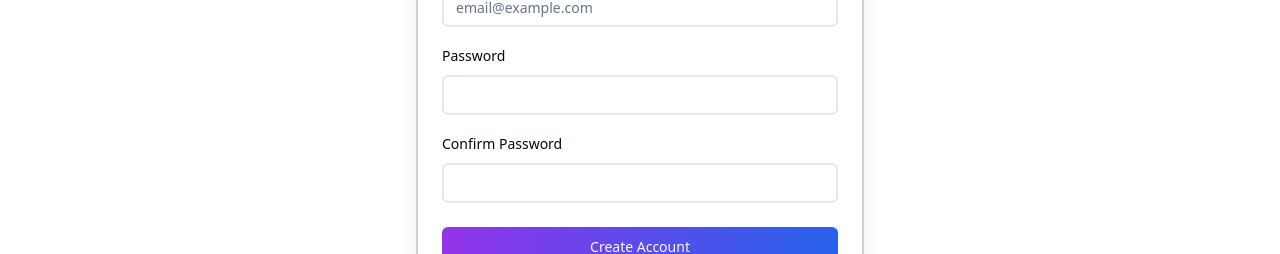
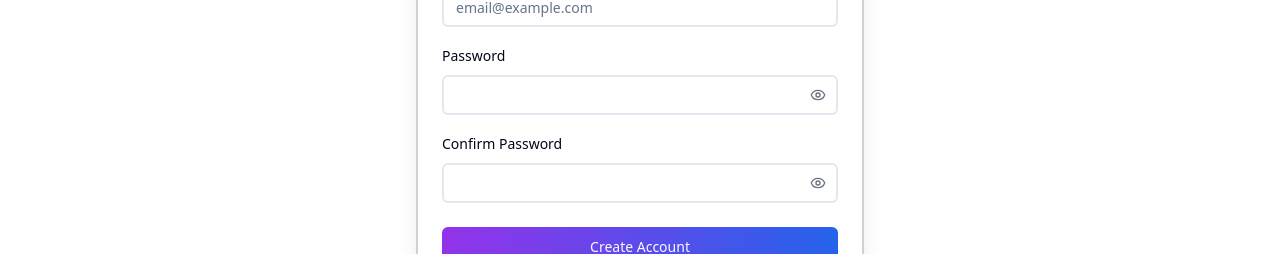
Before and after one commit to Sathya24200/fraud-guard-dashboard-view, a React (Vite) app: page /login in a window 1280 px wide. Both pictures are taken after a click on the tab "Sign Up". Shown: the part 440-694 px from the top of the page. Built offline with nearby package versions, Linux system fonts and the light colour scheme.

Commit message:
feat: Add password visibility toggle to signup page
Adds a show/hide password toggle to the password and confirm password input fields on the signup page.

```diff
--- a/src/pages/Login.tsx
+++ b/src/pages/Login.tsx
@@ -1,4 +1,3 @@
-
 import React, { useState } from 'react';
 import { useNavigate } from 'react-router-dom';
 import { Card, CardContent, CardDescription, CardFooter, CardHeader, CardTitle } from "@/components/ui/card";
@@ -7,7 +6,7 @@ import { Button } from "@/components/ui/button";
 import { Label } from "@/components/ui/label";
 import { Tabs, TabsContent, TabsList, TabsTrigger } from "@/components/ui/tabs";
 import { useAuth } from "@/context/AuthContext";
-import { HelpCircle, Shield, Lock } from "lucide-react";
+import { HelpCircle, Shield, Lock, Eye, EyeOff } from "lucide-react";
 
 const Login = () => {
   const [email, setEmail] = useState('');
@@ -18,6 +17,8 @@ const Login = () => {
   const { login, register } = useAuth();
   const navigate = useNavigate();
   const [activeTab, setActiveTab] = useState('login');
+  const [showPassword, setShowPassword] = useState(false);
+  const [showConfirmPassword, setShowConfirmPassword] = useState(false);
 
   const handleLogin = async (e: React.FormEvent) => {
     e.preventDefault();
@@ -51,6 +52,14 @@ const Login = () => {
     } finally {
       setIsLoading(false);
     }
+  };
+
+  const togglePasswordVisibility = () => {
+    setShowPassword(!showPassword);
+  };
+
+  const toggleConfirmPasswordVisibility = () => {
+    setShowConfirmPassword(!showConfirmPassword);
   };
 
   return (
@@ -100,14 +109,32 @@ const Login = () => {
                 </div>
                 <div className="space-y-2">
                   <Label htmlFor="password">Password</Label>
+                  <div className="relative">
                     <Input
                       id="password"
-                    type="password"
+                      type={showPassword ? "text" : "password"}
                       value={password}
                       onChange={(e) => setPassword(e.target.value)}
                       required
-                    className="border-2 focus:ring-2 focus:ring-blue-400"
+                      className="border-2 focus:ring-2 focus:ring-blue-400 pr-10"
                     />
+                    <Button
+                      type="button"
+                      variant="ghost"
+                      size="icon"
+                      className="absolute right-0 top-0 h-full px-3 py-2"
+                      onClick={togglePasswordVisibility}
+                    >
+                      {showPassword ? (
+                        <EyeOff className="h-4 w-4 text-gray-500" />
+                      ) : (
+                        <Eye className="h-4 w-4 text-gray-500" />
+                      )}
+                      <span className="sr-only">
+                        {showPassword ? "Hide password" : "Show password"}
+                      </span>
+                    </Button>
+                  </div>
                 </div>
               </CardContent>
               <CardFooter className="flex flex-col items-start">
@@ -152,25 +179,61 @@ const Login = () => {
                 </div>
                 <div className="space-y-2">
                   <Label htmlFor="signup-password">Password</Label>
+                  <div className="relative">
                     <Input
                       id="signup-password"
-                    type="password"
+                      type={showPassword ? "text" : "password"}
                       value={password}
                       onChange={(e) => setPassword(e.target.value)}
                       required
-                    className="border-2 focus:ring-2 focus:ring-blue-400"
+                      className="border-2 focus:ring-2 focus:ring-blue-400 pr-10"
                     />
+                    <Button
+                      type="button"
+                      variant="ghost"
+                      size="icon"
+                      className="absolute right-0 top-0 h-full px-3 py-2"
+                      onClick={togglePasswordVisibility}
+                    >
+                      {showPassword ? (
+                        <EyeOff className="h-4 w-4 text-gray-500" />
+                      ) : (
+                        <Eye className="h-4 w-4 text-gray-500" />
+                      )}
+                      <span className="sr-only">
+                        {showPassword ? "Hide password" : "Show password"}
+                      </span>
+                    </Button>
+                  </div>
                 </div>
                 <div className="space-y-2">
                   <Label htmlFor="signup-confirm-password">Confirm Password</Label>
+                  <div className="relative">
                     <Input
                       id="signup-confirm-password"
-                    type="password"
+                      type={showConfirmPassword ? "text" : "password"}
                       value={confirmPassword}
                       onChange={(e) => setConfirmPassword(e.target.value)}
                       required
-                    className="border-2 focus:ring-2 focus:ring-blue-400"
+                      className="border-2 focus:ring-2 focus:ring-blue-400 pr-10"
                     />
+                    <Button
+                      type="button"
+                      variant="ghost"
+                      size="icon"
+                      className="absolute right-0 top-0 h-full px-3 py-2"
+                      onClick={toggleConfirmPasswordVisibility}
+                    >
+                      {showConfirmPassword ? (
+                        <EyeOff className="h-4 w-4 text-gray-500" />
+                      ) : (
+                        <Eye className="h-4 w-4 text-gray-500" />
+                      )}
+                      <span className="sr-only">
+                        {showConfirmPassword ? "Hide confirm password" : "Show confirm password"}
+                      </span>
+                    </Button>
+                  </div>
                 </div>
               </CardContent>
               <CardFooter>
```
Lines whose indentation alone changed are shown as unchanged.
